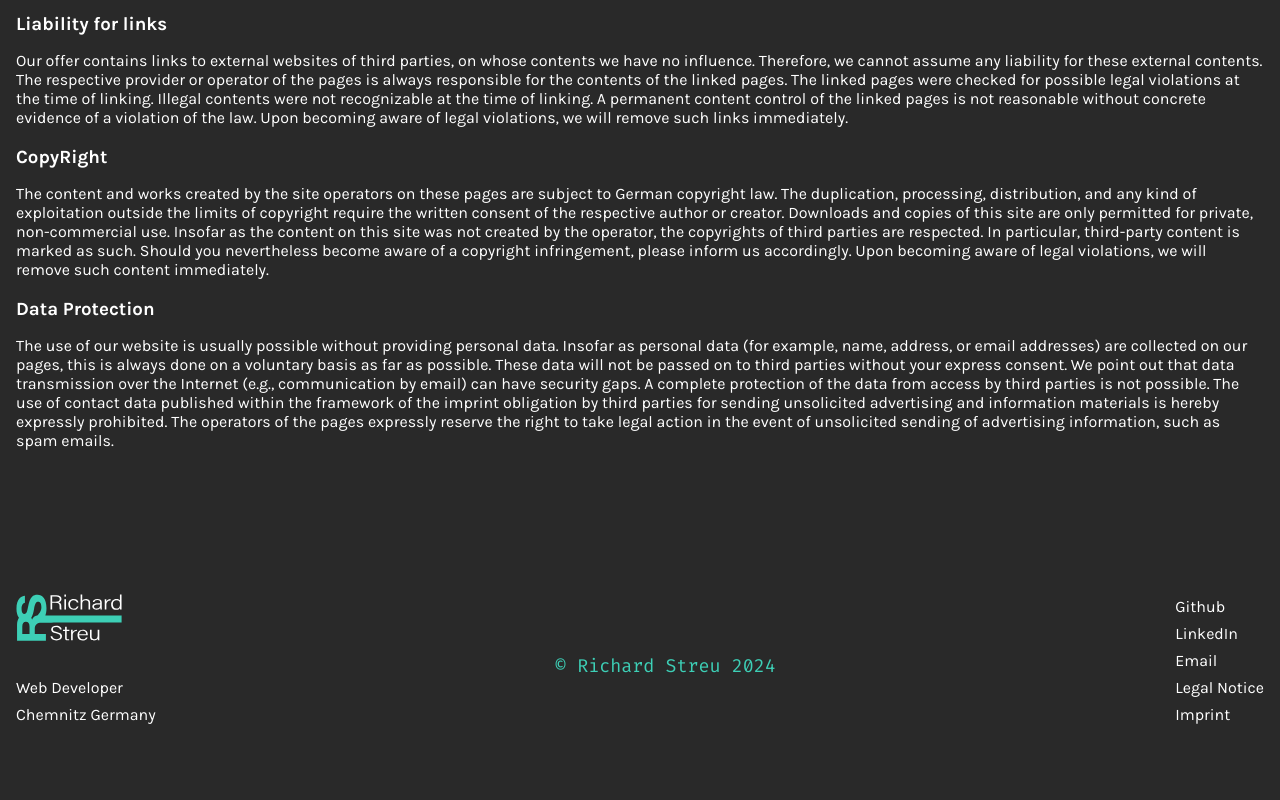
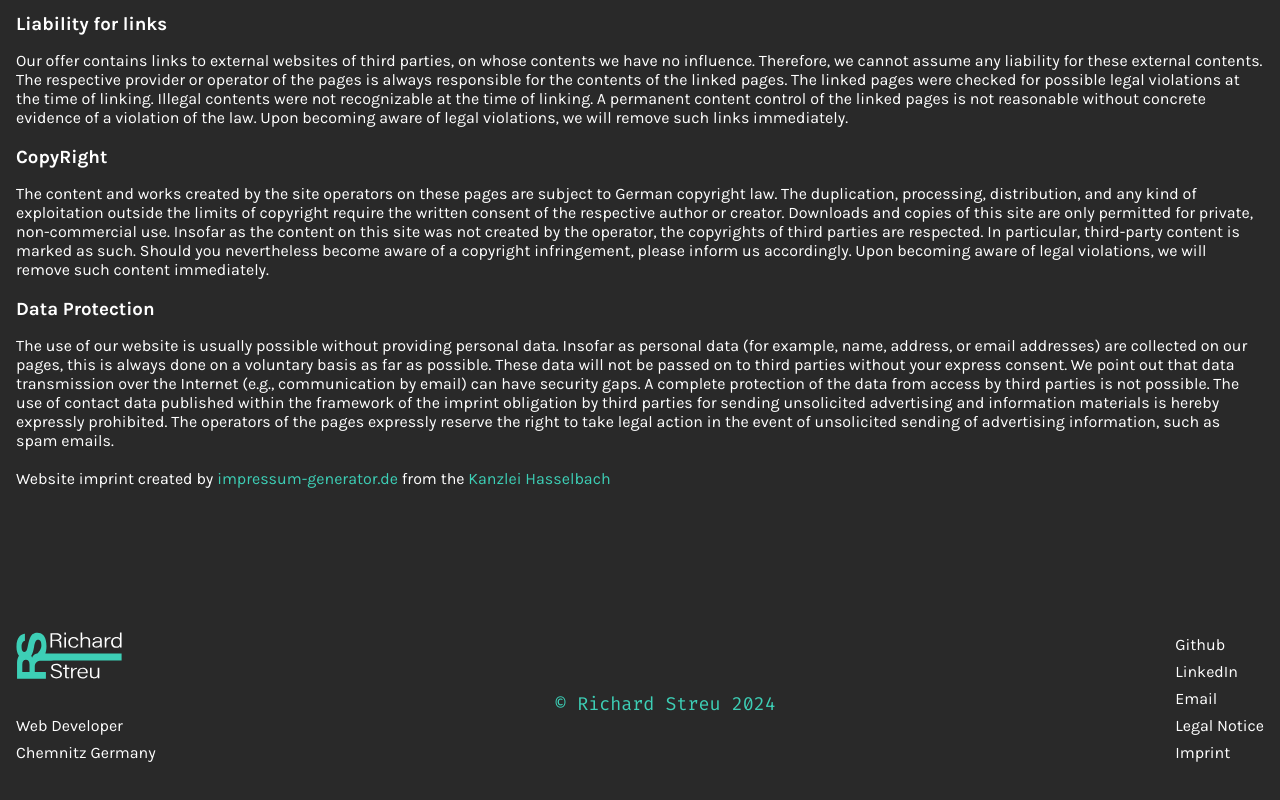
Before and after one commit to RichardStreu/portfolioAngular, an Angular app: page /imprint in a window 1280 px wide. Shown: the part 637-1437 px from the top of the page. Built offline with nearby package versions, Linux system fonts and the light colour scheme.

Commit message:
feat: enhance imprint component with dynamic website attribution and language support

```diff
--- a/src/app/imprint/imprint.component.html
+++ b/src/app/imprint/imprint.component.html
@@ -37,5 +37,7 @@
     <br>
     <h3>{{ protectionText }}</h3>
     <p>{{ protectionDataText }}</p>
+    <br>
+    <p>{{ websiteText }}<a class="link" href="https://www.impressum-generator.de/" target="_blank">impressum-generator.de</a>{{ fromText }}<a class="link" href="https://www.kanzlei-hasselbach.de/" target="_blank">Kanzlei Hasselbach</a></p>
   </div>
 </main>
--- a/src/app/imprint/imprint.component.ts
+++ b/src/app/imprint/imprint.component.ts
@@ -2,6 +2,7 @@ import { Component, inject } from '@angular/core';
 import { HeaderComponent } from '../core/header/header.component';
 import { CommonModule } from '@angular/common';
 import { LanguageService } from '../services/language.service';
+import { from } from 'rxjs';
 
 @Component({
   selector: 'app-imprint',
@@ -28,6 +29,8 @@ export class ImprintComponent {
   copyRightDataText = "";
   protectionText = "";
   protectionDataText = "";
+  websiteText = "";
+  fromText = "";
 
 
   chooseImprintText() {
@@ -96,6 +99,12 @@ export class ImprintComponent {
         ? "The content and works created by the site operators on these pages are subject to German copyright law. The duplication, processing, distribution, and any kind of exploitation outside the limits of copyright require the written consent of the respective author or creator. Downloads and copies of this site are only permitted for private, non-commercial use. Insofar as the content on this site was not created by the operator, the copyrights of third parties are respected. In particular, third-party content is marked as such. Should you nevertheless become aware of a copyright infringement, please inform us accordingly. Upon becoming aware of legal violations, we will remove such content immediately."
         : 'Die durch die Seitenbetreiber erstellten Inhalte und Werke auf diesen Seiten unterliegen dem deutschen Urheberrecht. Die Vervielfältigung, Bearbeitung, Verbreitung und jede Art der Verwertung außerhalb der Grenzen des Urheberrechtes bedürfen der schriftlichen Zustimmung des jeweiligen Autors bzw. Erstellers. Downloads und Kopien dieser Seite sind nur für den privaten, nicht kommerziellen Gebrauch gestattet. Soweit die Inhalte auf dieser Seite nicht vom Betreiber erstellt wurden, werden die Urheberrechte Dritter beachtet. Insbesondere werden Inhalte Dritter als solche gekennzeichnet. Sollten Sie trotzdem auf eine Urheberrechtsverletzung aufmerksam werden, bitten wir um einen entsprechenden Hinweis. Bei Bekanntwerden von Rechtsverletzungen werden wir derartige Inhalte umgehend entfernen.';
   }
+  chooseProtectionText() {
+    this.protectionText =
+      this.languageService.currentLanguage == 'en'
+        ? 'Data Protection'
+        : 'Datenschutz';
+  }
   chooseProtectionDataText() {
     this.protectionDataText =
       this.languageService.currentLanguage == 'en'
@@ -103,12 +112,17 @@ export class ImprintComponent {
         : "Die Nutzung unserer Webseite ist in der Regel ohne Angabe personenbezogener Daten möglich. Soweit auf unseren Seiten personenbezogene Daten (beispielsweise Name, Anschrift oder eMail-Adressen) erhoben werden, erfolgt dies, soweit möglich, stets auf freiwilliger Basis. Diese Daten werden ohne Ihre ausdrückliche Zustimmung nicht an Dritte weitergegeben. Wir weisen darauf hin, dass die Datenübertragung im Internet (z.B. bei der Kommunikation per E-Mail) Sicherheitslücken aufweisen kann. Ein lückenloser Schutz der Daten vor dem Zugriff durch Dritte ist nicht möglich. Der Nutzung von im Rahmen der Impressumspflicht veröffentlichten Kontaktdaten durch Dritte zur Übersendung von nicht ausdrücklich angeforderter Werbung und Informationsmaterialien wird hiermit ausdrücklich widersprochen. Die Betreiber der Seiten behalten sich ausdrücklich rechtliche Schritte im Falle der unverlangten Zusendung von Werbeinformationen, etwa durch Spam-Mails, vor.";
 
   }
-
-  chooseProtectionText() {
-    this.protectionText =
+  chooseWebsiteText() {
+    this.websiteText =
       this.languageService.currentLanguage == 'en'
-        ? 'Data Protection'
-        : 'Datenschutz';
+        ? "Website imprint created by "
+        : 'Website Impressum erstellt durch ';
+  }
+  chooseFromText() {
+    this.fromText =
+      this.languageService.currentLanguage == 'en'
+        ? " from the "
+        : ' von der ';
   }
 
   // function to change the language of the contact form
@@ -127,6 +141,8 @@ export class ImprintComponent {
       this.chooseCopyRightDataText();
       this.chooseProtectionText();
       this.chooseProtectionDataText();
+      this.chooseWebsiteText();
+      this.chooseFromText();
     });
   }
 
```
